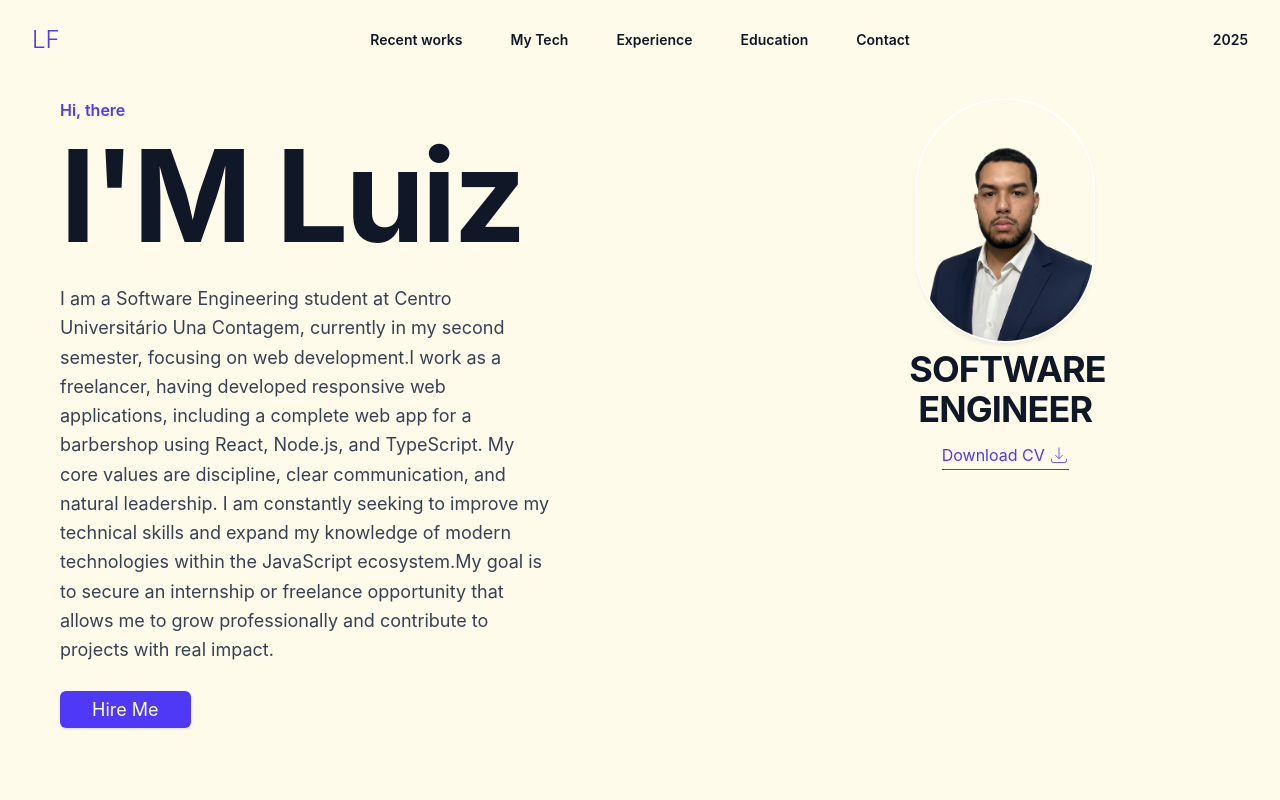
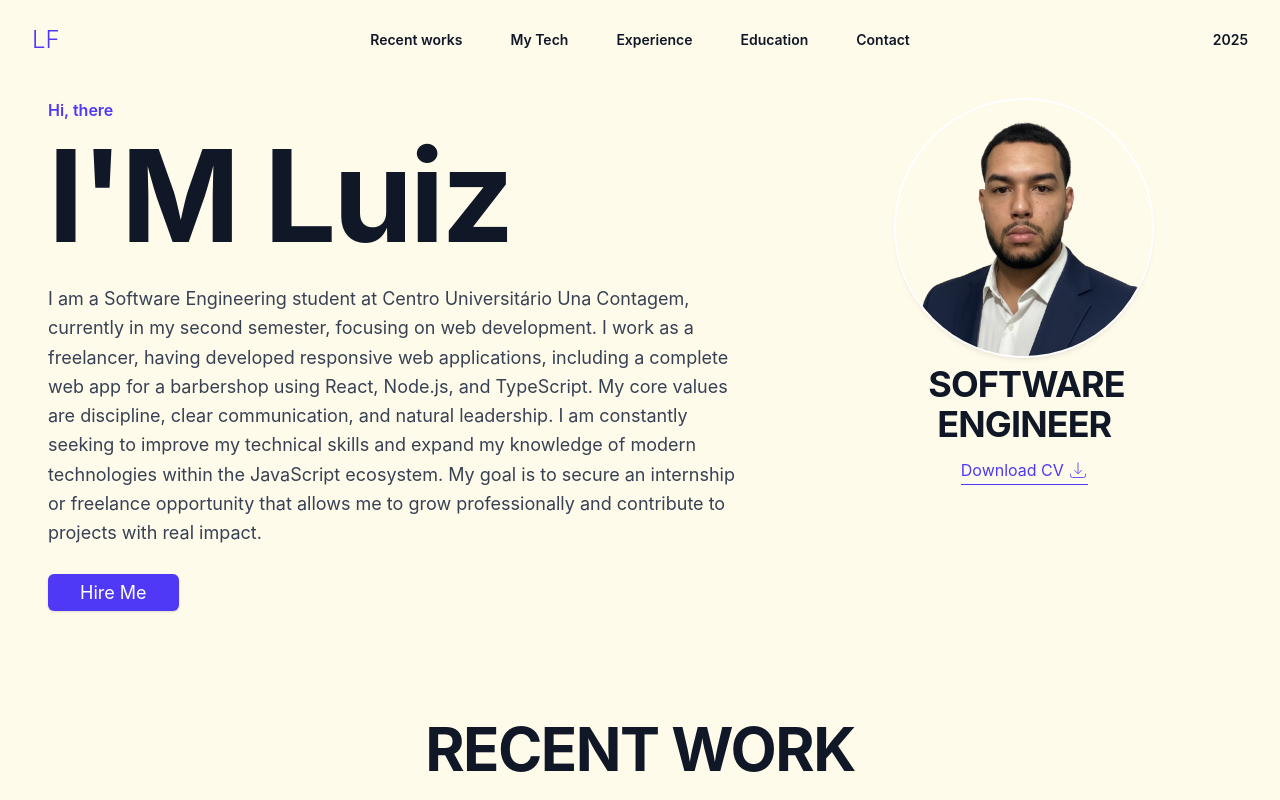
Before and after one commit to devluizfillipe-eds/portifolio, a Next.js app: page / in a window 1280 px wide. Shown: the top 800 px of the page. Built offline with nearby package versions, Linux system fonts and the light colour scheme.

Commit message:
mudanças vizuais

```diff
--- a/app/components/contact.tsx
+++ b/app/components/contact.tsx
@@ -14,30 +14,30 @@ export default function Contact() {
       </div>
 
       {/* Photo + Info Side-by-Side (stack on mobile) */}
-      <div className="mt-10 mx-auto max-w-4xl flex flex-col items-center gap-8 lg:flex-row lg:items-center lg:justify-center">
+      <div className="mt-1 mx-auto max-w-5xl flex flex-col items-center gap-2 lg:flex-row lg:items-center lg:justify-center lg:gap-4">
         <Image
           src="/assets/perfilsemfundo.png"
           alt="Your Name"
-          width={180}
-          height={180}
-          className="h-44 w-44 rounded-full object-cover ring-4 shadow-lg ring-white"
+          width={256}
+          height={256}
+          className="h-44 w-44 lg:h-64 lg:w-64 rounded-full object-cover ring-4 shadow-lg ring-white"
         />
-        <div className="flex flex-col items-center text-center lg:items-start lg:text-left">
-          <p className="text-lg leading-8 text-gray-600">
+        <div className="flex flex-col items-center text-center lg:items-start lg:text-left lg:max-w-xl">
+          <p className="text-lg leading-6 text-gray-600 lg:text-xl lg:leading-7">
             <span className="block font-medium text-gray-800">Belo Horizonte, Brazil</span>
-            <span className="block mt-2">
+            <span className="block mt-1">
               <span className="font-medium text-gray-800">Mobile:</span>{' '}
               <a href="tel:+5531995567789" className="text-indigo-600 underline">
                 +55 (31) 99556-7789
               </a>
             </span>
-            <span className="block mt-2">
+            <span className="block mt-1">
               <span className="font-medium text-gray-800">Email:</span>{' '}
               <a href="mailto:devluizfillpe@gmail.com" className="text-indigo-600 underline">
                 devluizfillipe@gmail.com
               </a>
             </span>
-            <span className="block mt-2">
+            <span className="block mt-1">
               <span className="font-medium text-gray-800">LinkedIn:</span>{' '}
               <a
                 href="https://www.linkedin.com/in/luizfillipedev/"
@@ -49,7 +49,7 @@ export default function Contact() {
               </a>
             </span>
           </p>
-          <div className="mt-6 flex justify-center gap-3 lg:justify-start">
+          <div className="mt-2 flex justify-center gap-3 lg:justify-start lg:mt-3">
             <a
               href="/assets/cv.pdf"
               className="inline-flex items-center rounded-md bg-gray-100 py-2 px-3 text-sm font-medium text-gray-900 shadow-sm hover:bg-gray-200"
--- a/app/global.css
+++ b/app/global.css
@@ -148,3 +148,12 @@ table {
 .title {
   text-wrap: balance;
 }
+
+/* Limit paragraph to a maximum number of lines */
+.line-clamp-9 {
+  display: -webkit-box;
+  line-clamp: 9;
+  -webkit-line-clamp: 9;
+  -webkit-box-orient: vertical;
+  overflow: hidden;
+}
--- a/app/page.tsx
+++ b/app/page.tsx
@@ -6,22 +6,22 @@ import Image from 'next/image';
 export default function Page() {
   return (
     <motion.div animate={{ opacity: 1 }} initial={{ opacity: 0 }}>
-      <div className="relative isolate overflow-hidden py-10 sm:py-12 lg:overflow-visible">
-  <div className="mx-auto grid max-w-2xl grid-cols-1 justify-center gap-x-8 gap-y-8 px-6 align-middle sm:px-8 lg:max-w-5xl lg:px-8 xl:max-w-7xl xl:grid-cols-[1.15fr_0.9fr_0.9fr] xl:items-start xl:gap-y-10 xl:gap-x-5">
-          <div className="xl:col-span-2 xl:col-start-1 xl:row-start-1 xl:mx-auto xl:grid xl:w-full xl:max-w-7xl xl:grid-cols-[0.9fr_1fr] xl:gap-x-3 xl:px-7">
-            <div className="xl:w-[500px] xl:pr-1">
+    <div className="relative isolate overflow-hidden py-10 sm:py-12 lg:overflow-visible">
+  <div className="mx-auto grid max-w-2xl grid-cols-1 justify-center gap-x-8 gap-y-8 px-6 align-middle sm:px-8 lg:max-w-5xl lg:px-8 xl:max-w-7xl xl:grid-cols-[1.15fr_0.9fr_0.9fr] xl:items-start xl:gap-y-10 xl:gap-x-3">
+      <div className="xl:col-span-2 xl:col-start-1 xl:row-start-1 xl:mx-auto xl:grid xl:w-full xl:max-w-7xl xl:grid-cols-[0.9fr_1fr] xl:gap-x-3 xl:px-4">
+            <div className="xl:w-[700px] xl:pr-0">
               <p className="text-base font-semibold leading-7 text-indigo-600">Hi, there</p>
               <h1 className="mt-2 text-7xl font-bold tracking-tight text-gray-900 sm:text-9xl">
                 I'M Luiz
               </h1>
-              <p className="mt-6 text-gray-700 xl:text-lg xl:leading-relaxed">
+              <p className="mt-6 text-gray-700 xl:text-lg xl:leading-relaxed line-clamp-9">
                 I am a Software Engineering student at Centro Universitário Una Contagem, currently
-                in my second semester, focusing on web development.I work as a freelancer, having
+                in my second semester, focusing on web development. I work as a freelancer, having
                 developed responsive web applications, including a complete web app for a barbershop
                 using React, Node.js, and TypeScript. My core values are discipline, clear
                 communication, and natural leadership. I am constantly seeking to improve my
                 technical skills and expand my knowledge of modern technologies within the
-                JavaScript ecosystem.My goal is to secure an internship or freelance opportunity
+                JavaScript ecosystem. My goal is to secure an internship or freelance opportunity
                 that allows me to grow professionally and contribute to projects with real impact.
               </p>
               <div className="pt-8">
@@ -37,15 +37,15 @@ export default function Page() {
 
           {/* Large image removed - profile will appear above SOFTWARE ENGINEER */}
 
-          <div className="items-start xl:col-start-3 xl:row-start-1 xl:mx-auto xl:grid xl:h-full xl:w-full xl:max-w-7xl xl:justify-start xl:gap-x-3 xl:px-5">
+          <div className="items-start xl:col-start-3 xl:row-start-1 xl:mx-auto xl:grid xl:h-full xl:w-full xl:max-w-7xl xl:justify-start xl:gap-x-3 xl:px-3">
             <div className="text-center">
               <div className="flex flex-col items-center gap-2 xl:items-center xl:mt-1">
                 <Image
                   src="/assets/perfilsemfundo.png"
                   alt="Profile"
-                  width={176}
-                  height={176}
-                  className="rounded-full object-cover ring-2 shadow-md ring-white"
+                  width={256}
+                  height={256}
+                  className="h-44 w-44 xl:h-64 xl:w-64 rounded-full object-cover ring-2 shadow-md ring-white"
                 />
                 <div className="xl:max-w-48 w-full">
                   <h2 className="text-5xl font-bold tracking-tight text-gray-900 sm:text-4xl text-center">
```
